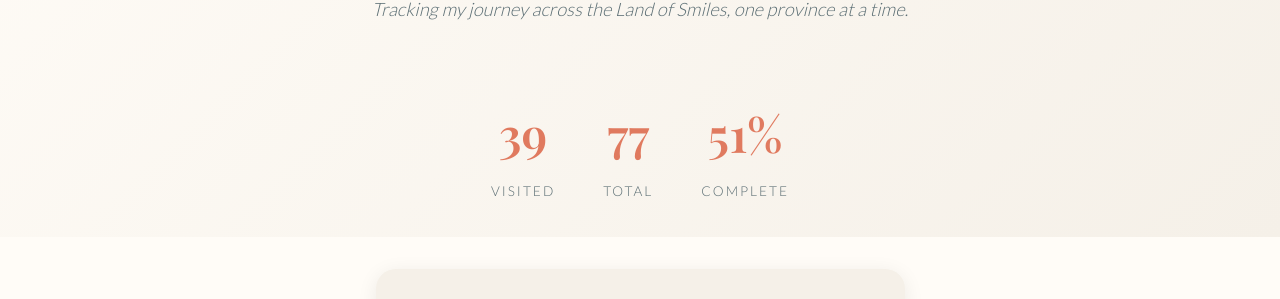
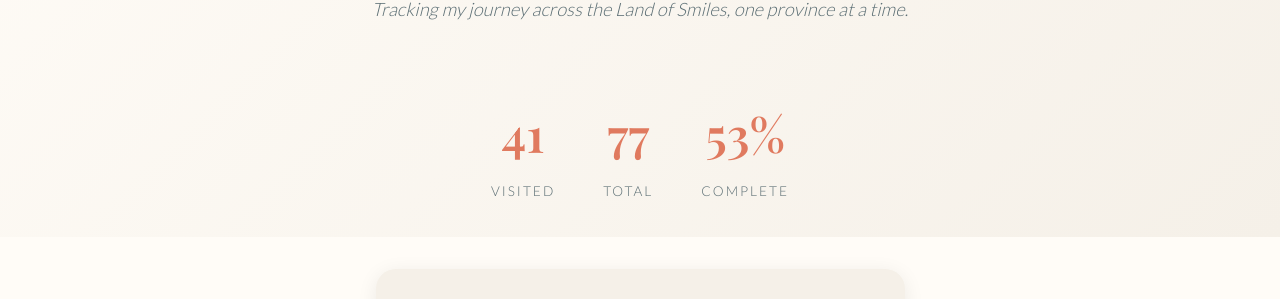
Before and after one commit to davidtansf/davidtan.me, a Jekyll site: the page built from travel-map/index.html, in a window 1280 px wide and 900 px high. Shown: the part 304-603 px from the top of the window. Built offline with Jekyll 4.4.1, drawn with Linux system fonts in a browser that asks for light colours; some web fonts are replaced.

Commit message:
Add Lampang and Lamphun as visited; update count to 41

```diff
--- a/travel-map/index.html
+++ b/travel-map/index.html
@@ -5,20 +5,20 @@
 <head>
     <meta charset="UTF-8">
     <meta name="viewport" content="width=device-width, initial-scale=1.0">
-    <title>Thailand Travel Map | 39 of 77 Provinces Explored - David Tan</title>
-    <meta name="description" content="Interactive map showing my journey across Thailand. 39 provinces visited so far, with travel guides and tips for each region.">
+    <title>Thailand Travel Map | 41 of 77 Provinces Explored - David Tan</title>
+    <meta name="description" content="Interactive map showing my journey across Thailand. 41 provinces visited so far, with travel guides and tips for each region.">
     <link rel="canonical" href="https://davidtan.me/travel-map/">
     <!-- Open Graph -->
-    <meta property="og:title" content="Thailand Travel Map | 39 of 77 Provinces Explored - David Tan">
-    <meta property="og:description" content="Interactive map showing my journey across Thailand. 39 provinces visited so far, with travel guides and tips for each region.">
+    <meta property="og:title" content="Thailand Travel Map | 41 of 77 Provinces Explored - David Tan">
+    <meta property="og:description" content="Interactive map showing my journey across Thailand. 41 provinces visited so far, with travel guides and tips for each region.">
     <meta property="og:url" content="https://davidtan.me/travel-map/">
     <meta property="og:type" content="website">
     <meta property="og:image" content="https://davidtan.me/images/hero.jpeg">
     <meta property="og:site_name" content="David Tan">
     <!-- Twitter Card -->
     <meta name="twitter:card" content="summary_large_image">
-    <meta name="twitter:title" content="Thailand Travel Map | 39 of 77 Provinces Explored - David Tan">
-    <meta name="twitter:description" content="Interactive map showing my journey across Thailand. 39 provinces visited so far, with travel guides and tips for each region.">
+    <meta name="twitter:title" content="Thailand Travel Map | 41 of 77 Provinces Explored - David Tan">
+    <meta name="twitter:description" content="Interactive map showing my journey across Thailand. 41 provinces visited so far, with travel guides and tips for each region.">
     <meta name="twitter:image" content="https://davidtan.me/images/hero.jpeg">
     <link rel="icon" type="image/svg+xml" href="/favicon.svg">
     <!-- Structured data for scrapers -->
@@ -35,8 +35,8 @@
         "mainEntity": {
             "@type": "ItemList",
             "name": "Thailand Provinces Visited",
-            "description": "39 of 77 provinces visited (51% complete)",
-            "numberOfItems": 39,
+            "description": "41 of 77 provinces visited (53% complete)",
+            "numberOfItems": 41,
             "itemListElement": [
                 "Krung Thep Maha Nakhon (Bangkok)", "Chachoengsao", "Samut Songkhram", "Nakhon Nayok",
                 "Nonthaburi", "Pathum Thani", "Samut Prakan", "Samut Sakhon", "Nakhon Pathom",
@@ -283,7 +283,7 @@
         </div>
         <div class="map-stats">
             <div class="stat">
-                <span class="stat-number" id="visited-count">39</span>
+                <span class="stat-number" id="visited-count">41</span>
                 <span class="stat-label">Visited</span>
             </div>
             <div class="stat">
@@ -291,7 +291,7 @@
                 <span class="stat-label">Total</span>
             </div>
             <div class="stat">
-                <span class="stat-number" id="percent-count">51%</span>
+                <span class="stat-number" id="percent-count">53%</span>
                 <span class="stat-label">Complete</span>
             </div>
         </div>
@@ -376,15 +376,15 @@
             'Yala',
             'Narathiwat',
             'Prachin Buri',
-            'Sa Kaeo'
+            'Sa Kaeo',
+            'Lampang',
+            'Lamphun'
         ];
 
         // PROVINCES I HAVEN'T VISITED YET
         const unvisitedProvinces = [
             'Udon Thani',
             'Mae Hong Son',
-            'Lamphun',
-            'Lampang',
             'Phrae',
             'Nan',
             'Phayao',
```
Also changed, not shown: index.html (+4 -4 lines).
